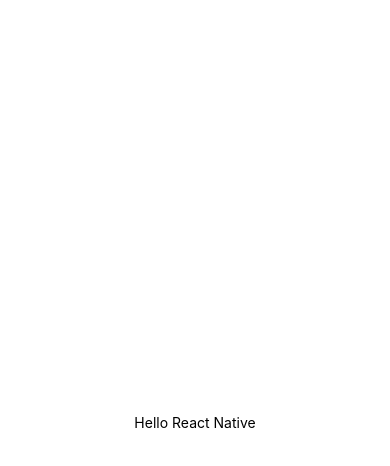
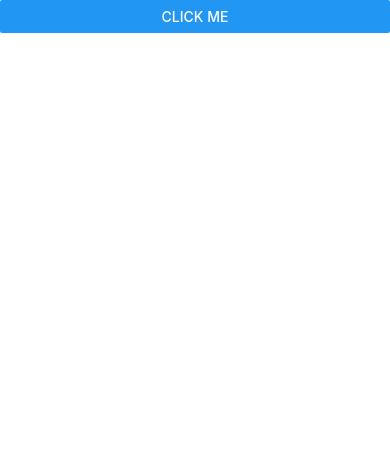
Before and after one commit to alxndrryan/DoneWithIt, a React Native app: screen / in a window 390 px wide. Shown: the top 466 px of the page. Built offline with nearby package versions, Linux system fonts and the light colour scheme.

Commit message:
concepts practice

```diff
--- a/App.js
+++ b/App.js
@@ -1,16 +1,16 @@
-import { StatusBar } from 'expo-status-bar';
 import React from 'react';
-import { StyleSheet, Text, View } from 'react-native';
+import { StyleSheet, Text, TouchableHighlight, View, Image, Platform, SafeAreaView, Alert, Button, StatusBar } from 'react-native';
 
 export default function App() {
-  let x = 1;
-  console.log("App executed");
+  console.log(require('./assets/icon.png'));
+  const handlePress = () => console.log("Text pressed");
 
   return (
-    <View style={styles.container}>
-      <Text>Hello React Native</Text>
-      <StatusBar style="auto" />
-    </View>
+    <SafeAreaView style={styles.container}>
+      <Button title="Click Me"
+      onPress={() => Alert.prompt("my title", "my message", text => console.log(text))}
+        />
+    </SafeAreaView>
   );
 }
 
@@ -18,7 +18,6 @@
   container: {
     flex: 1,
     backgroundColor: '#fff',
-    alignItems: 'center',
-    justifyContent: 'center',
+    paddingTop: Platform.OS === 'android' ? StatusBar.currentHeight : 0,
   },
 });
```
